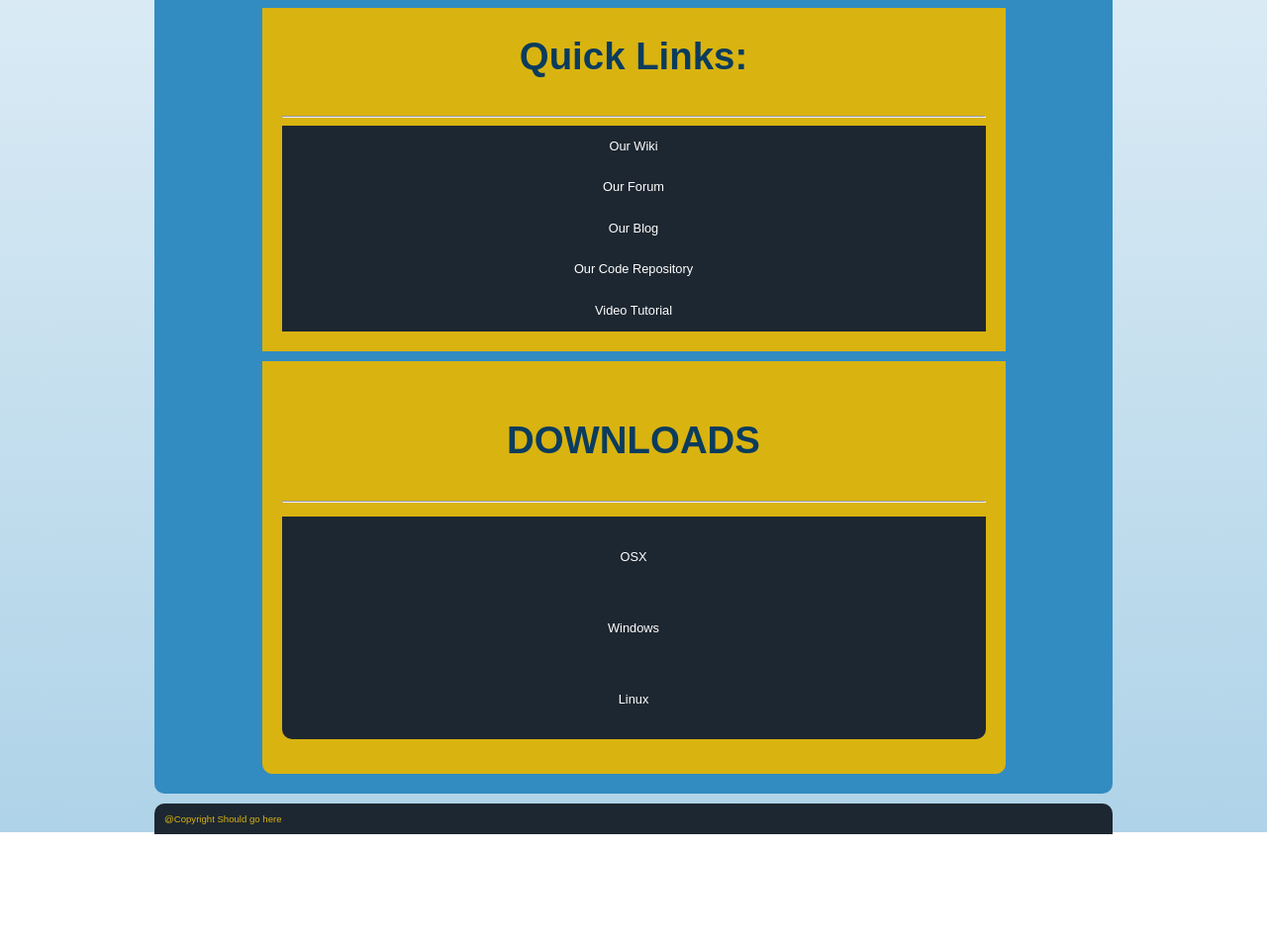
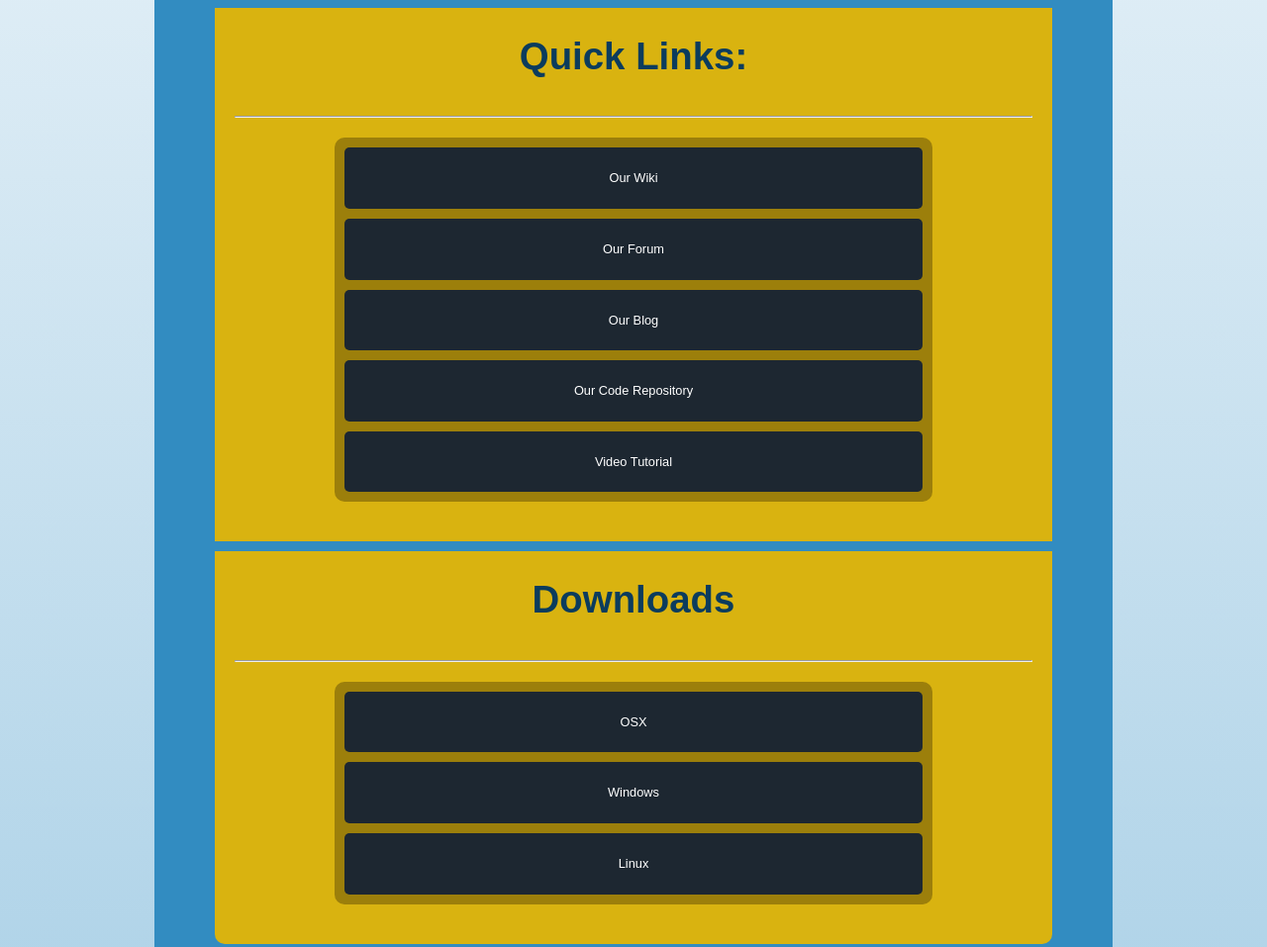
Before and after one commit to rainerregan/librecad-web, a plain HTML site: page index.html in a window 1280 px wide. Shown: the part 744-1701 px from the top of the page at 99% size. Before the commit the page ends 1587 px from the top, so only its background shows below. Drawn offline with nearby package versions, Linux system fonts and the light colour scheme.

Commit message:
Updated css

```diff
--- a/index.html
+++ b/index.html
@@ -52,7 +52,7 @@
 			</ul>
 		</div>
 		<div id="bottom1">
-			<h1>DOWNLOADS<br/></h1>
+			<h1>Downloads<br/></h1>
 			<hr/>
 			<ul>
 				<div><a href="https://sourceforge.net/projects/librecad/files/OSX/"><li>OSX</li></a></div>
--- a/style.css
+++ b/style.css
@@ -82,48 +82,53 @@ section h1{
 	line-height: 1.5em;
 }
 /*left is the top, and right is bottom*/
-section #top h1, section #center h1{
+section #top h1, section #center h1, section #bottom1 h1{
 	margin-top: 0;
 }
 section #center ul{
-	background-color: #1d2731;
+	background-color: #9C7F0B;
 	color: white;
 	padding: 0;
 	overflow: hidden;
 	display: block;
-	width: auto;
-	margin: auto;
+	width: 75%;
+	margin: 20px auto;
 	font-size: 1vw;
+	border-radius: 10px;
 }
 section #center ul li{
 	background-color: #1d2731;
 	display: block;
 	width: auto;
-	padding: 10px;
-
+	padding: 20px;
+	margin: 10px;
+	height: 100%;
+	border-radius: 5px;
 }
 section #center ul li:hover{
 	background-color: #d9b310;
 	cursor: pointer;
 }
 section #bottom1 ul{
-	background-color: #1d2731;
+	background-color: #9C7F0B;
 	color: white;
 	padding: 0;
 	overflow: hidden;
 	display: block;
-	width: auto;
+	width: 75%;
+	margin: 20px auto;
 	height: 100%;
-	border-bottom-left-radius: 10px;
-	border-bottom-right-radius: 10px;
+	border-radius: 10px;
 }
 section #bottom1 ul li{
+	background-color: #1d2731;
 	display: block;
 	width: auto;
 	padding: 20px;
 	text-align: center;
 	font-size: 1vw;
 	height: 100%;
+	border-radius: 5px;
 }
 section #bottom1 ul li:hover{
 	background-color: #d9b310;
@@ -168,7 +173,7 @@ body.loading .modal {
 }
 /*<----------------------------------Ids------------------------------->*/
 #top, #center, #bottom1 {
-    width: 75%;
+    width: 85%;
     background-color: #d9b310;
     color: #0b3c5d;
     padding: 20px;
```
